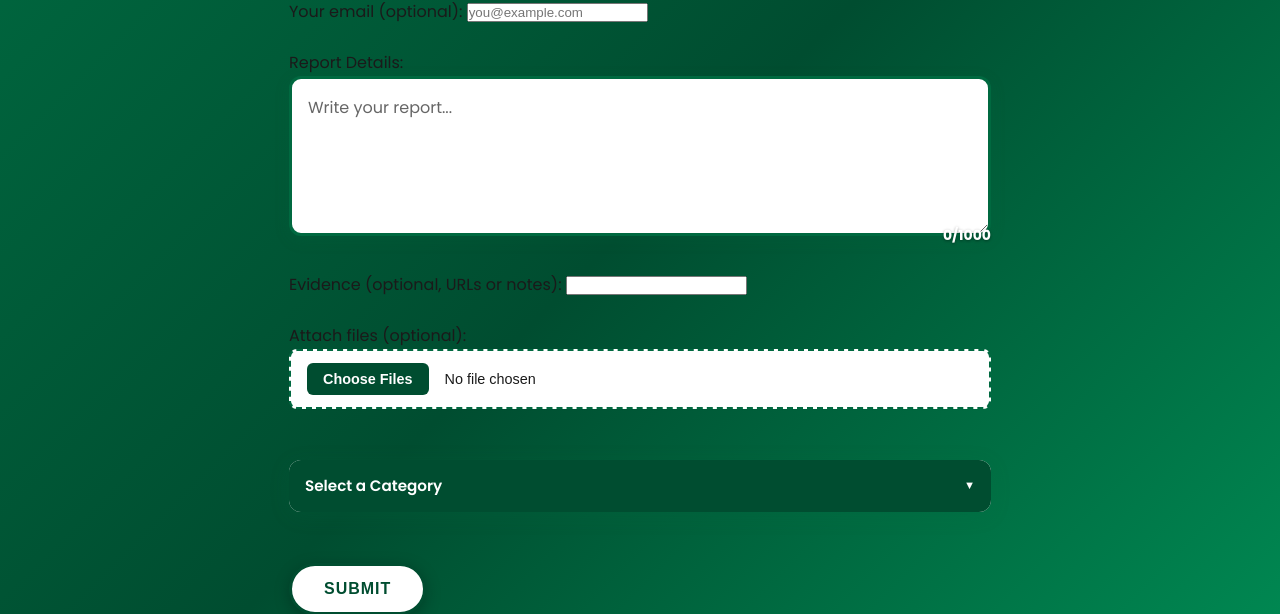
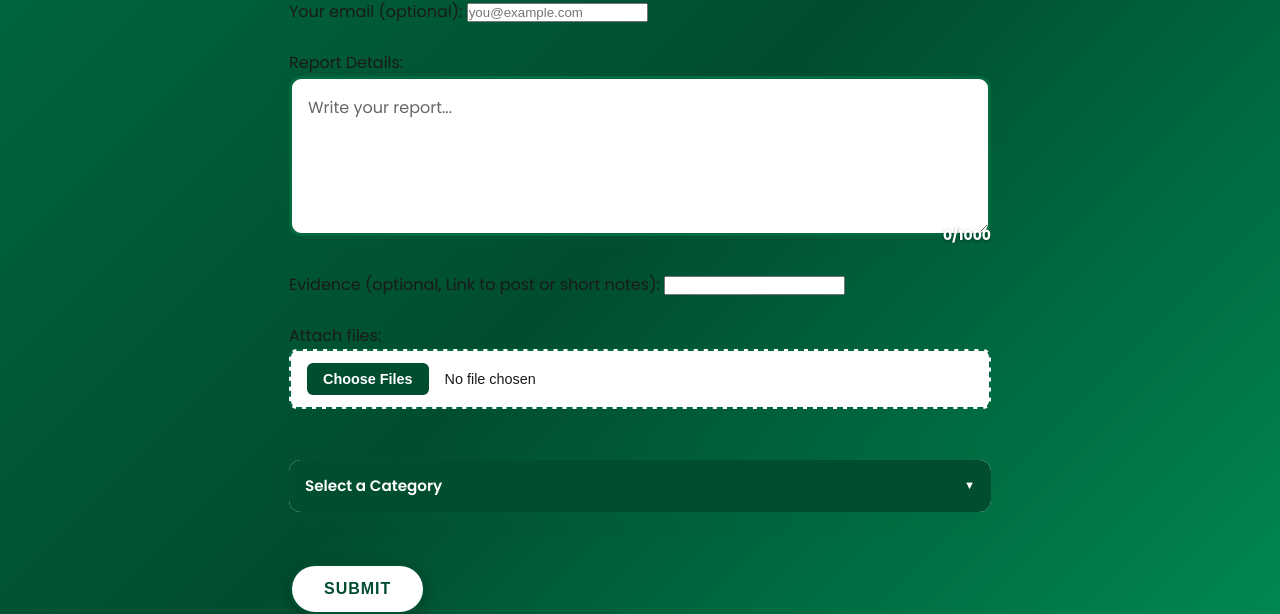
Before and after one commit to smintech/reportsystemapp, a Python web app: template templates/index.html in a window 1280 px wide. Shown: the part 184-798 px from the top of the page. Run offline with Jinja, Linux system fonts and the light colour scheme; the template is opened without the code that fills it, so the values that code supplies are empty.

Commit message:
Update index.html

```diff
--- a/templates/index.html
+++ b/templates/index.html
@@ -47,13 +47,13 @@
         <br>
 
         <label>
-            Evidence (optional, URLs or notes):
+            Evidence (optional, Link to post or short notes):
             <input type="text" name="evidence">
         </label>
         <br><br>
 
         <label>
-            Attach files (optional):
+            Attach files:
             <input type="file" id="fileinput" name="files" multiple>
         </label>
         <br><br>
```
